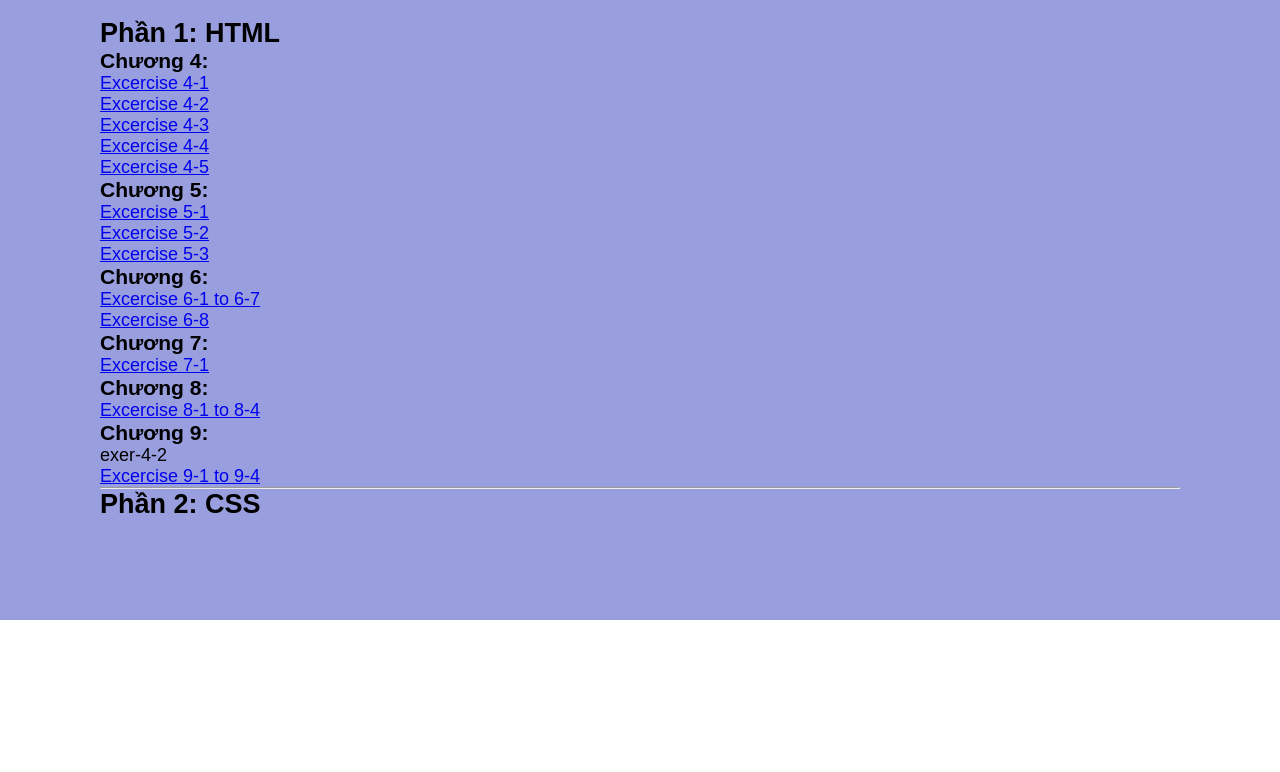
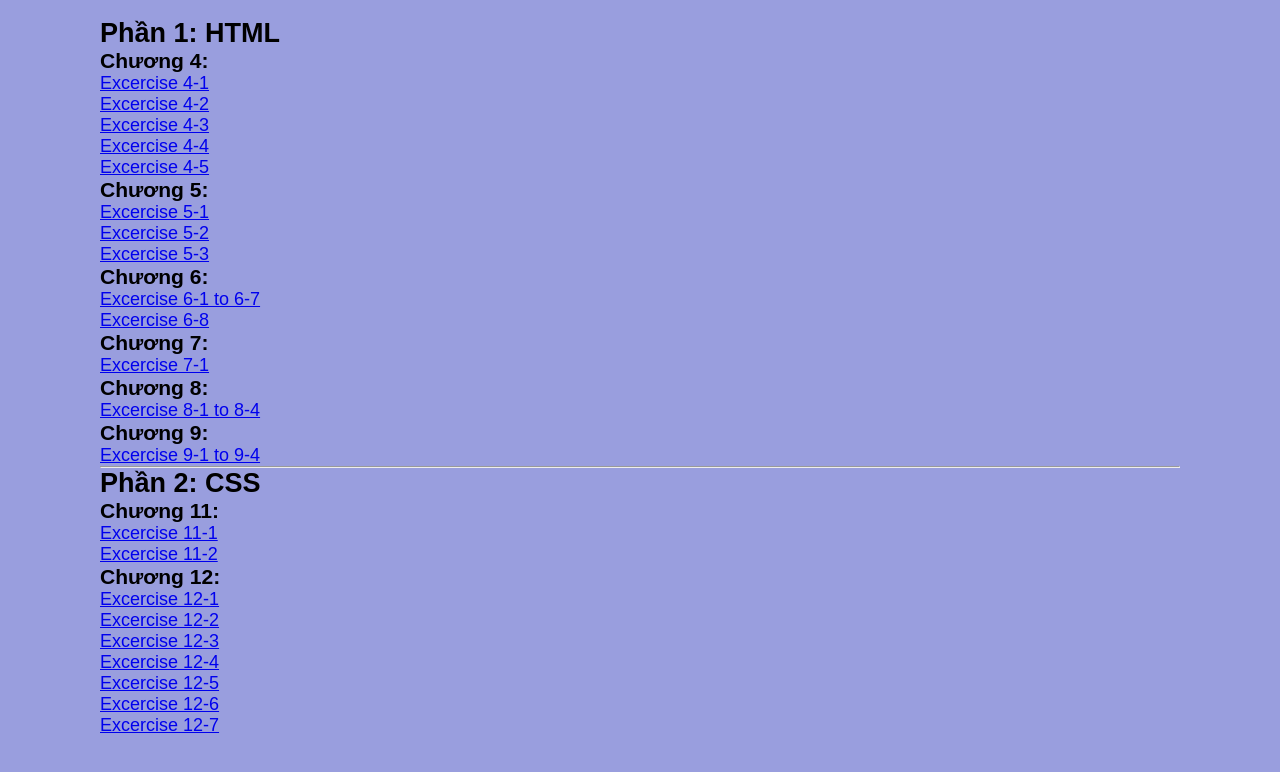
Before and after one commit to 1812864/1812864.github.io, a plain HTML site: page index.html in a window 1280 px wide. Shown: the part 176-948 px from the top of the page. Before the commit the page ends 800 px from the top, so only its background shows below. Drawn offline with Linux system fonts and the light colour scheme.

Commit message:
Update index.html

```diff
--- a/index.html
+++ b/index.html
@@ -58,13 +58,28 @@
             <li><a title="Excercise 8-1 to 8-4" href="exer4-2 8-1 to 8-4.html">Excercise 8-1 to 8-4</a></li>
         </ul>
 
-    <h3>Chương 9:</h3>exer-4-2
+    <h3>Chương 9:</h3>
         <ul class="root">
             <li><a title="Excercise 9-1 to 9-4" href="exer4-2 9-1 to 9-4.html">Excercise 9-1 to 9-4</a></li>
         </ul>
 
 <hr>
         <h2>Phần 2: CSS</h2>
+        <h3>Chương 11:</h3>
+        <ul class="root">
+            <li><a title="Excercise 11-1" href="exer11-1">Excercise 11-1</a></li>
+            <li><a title="Excercise 11-2" href="exer11-2">Excercise 11-2</a></li>
+        </ul>
+        <h3>Chương 12:</h3>
+          <ul class="root">
+            <li><a title="Excercise 12-1" href="exer12-1">Excercise 12-1</a></li>
+            <li><a title="Excercise 12-2" href="exer12-2">Excercise 12-2</a></li>
+            <li><a title="Excercise 12-3" href="exer12-3">Excercise 12-3</a></li>
+            <li><a title="Excercise 12-4" href="exer12-4">Excercise 12-4</a></li>
+            <li><a title="Excercise 12-5" href="exer12-5">Excercise 12-5</a></li>
+            <li><a title="Excercise 12-6" href="exer12-6">Excercise 12-6</a></li>
+            <li><a title="Excercise 12-7" href="exer12-7">Excercise 12-7</a></li>
+        </ul>
     </div>
 
 </body>
```
